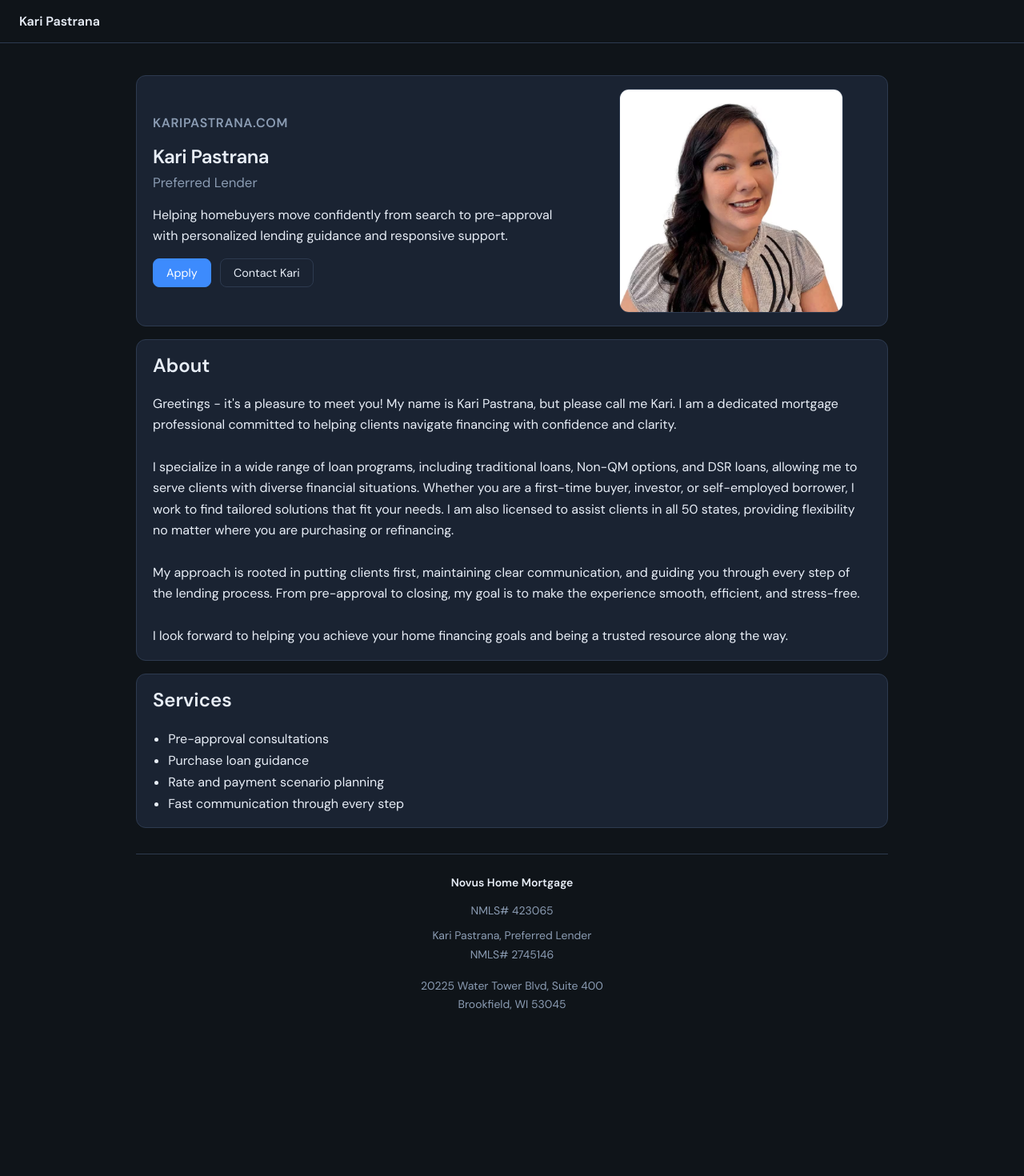
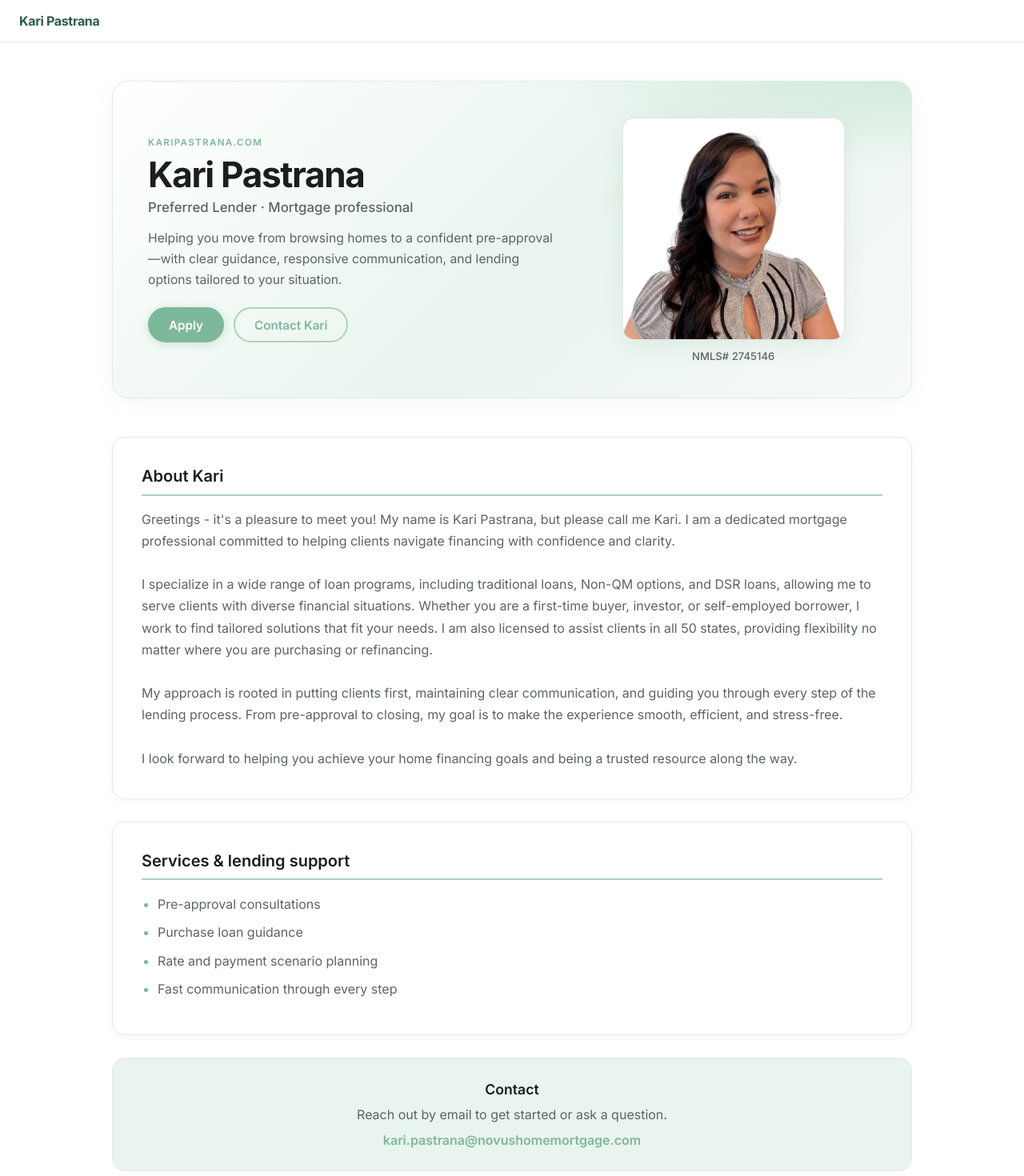
Before and after one commit to JuanPablo-29/loan-crm, a Next.js app in the folder web/: page / in a window 1280 px wide. Shown: the top 1470 px of the page at 80% size. Before the commit the page ends 1315 px from the top, so only its background shows below. Built offline with nearby package versions, Linux system fonts and the light colour scheme; no server answers.

Commit message:
Stylized

```diff
--- /dev/null
+++ b/web/app/landing.module.css
@@ -0,0 +1,287 @@
+/* Public landing (karipastrana.com) — white + pastel green accent */
+
+.fullBleed {
+  background: #ffffff;
+  margin-left: calc(50% - 50vw);
+  margin-right: calc(50% - 50vw);
+  width: 100vw;
+  min-height: calc(100vh - 57px);
+}
+
+.page {
+  --landing-accent: #a8d5ba;
+  --landing-accent-dark: #7eb89a;
+  --landing-accent-soft: #e8f4ed;
+  --landing-text: #1a1f1c;
+  --landing-muted: #5c6560;
+  --landing-border: #e2ebe5;
+
+  background: #ffffff;
+  color: var(--landing-text);
+  font-family: "Inter", system-ui, -apple-system, sans-serif;
+  min-height: calc(100vh - 57px);
+  margin: 0 auto;
+  max-width: 1080px;
+  padding: clamp(1.5rem, 4vw, 3rem) clamp(1.25rem, 4vw, 2.5rem) clamp(2.5rem, 5vw, 4rem);
+}
+
+.hero {
+  position: relative;
+  border-radius: 20px;
+  padding: clamp(1.75rem, 4vw, 2.75rem);
+  margin-bottom: clamp(2rem, 5vw, 3rem);
+  background: linear-gradient(135deg, #ffffff 0%, var(--landing-accent-soft) 55%, #f7faf8 100%);
+  border: 1px solid var(--landing-border);
+  box-shadow: 0 4px 24px rgba(45, 106, 79, 0.06);
+  overflow: hidden;
+}
+
+.hero::before {
+  content: "";
+  position: absolute;
+  inset: 0;
+  background: radial-gradient(ellipse 80% 50% at 100% 0%, rgba(168, 213, 186, 0.35), transparent 55%);
+  pointer-events: none;
+}
+
+.heroInner {
+  position: relative;
+  z-index: 1;
+  display: grid;
+  grid-template-columns: 1fr;
+  gap: clamp(1.5rem, 3vw, 2.25rem);
+  align-items: center;
+}
+
+@media (min-width: 768px) {
+  .heroInner {
+    grid-template-columns: minmax(0, 1.45fr) minmax(220px, 1fr);
+  }
+}
+
+.eyebrow {
+  margin: 0 0 0.5rem;
+  color: var(--landing-accent-dark);
+  font-weight: 600;
+  font-size: 0.72rem;
+  letter-spacing: 0.12em;
+  text-transform: uppercase;
+}
+
+.title {
+  margin: 0 0 0.35rem;
+  font-size: clamp(2rem, 5vw, 2.75rem);
+  font-weight: 700;
+  letter-spacing: -0.03em;
+  line-height: 1.15;
+  color: var(--landing-text);
+}
+
+.subtitle {
+  margin: 0 0 1rem;
+  color: var(--landing-muted);
+  font-size: 1.05rem;
+  font-weight: 500;
+}
+
+.tagline {
+  margin: 0 0 1.35rem;
+  line-height: 1.65;
+  color: var(--landing-muted);
+  font-size: 0.98rem;
+  max-width: 36rem;
+}
+
+.ctaRow {
+  display: flex;
+  flex-wrap: wrap;
+  gap: 0.75rem;
+}
+
+.btnPrimary {
+  display: inline-flex;
+  align-items: center;
+  justify-content: center;
+  padding: 0.65rem 1.5rem;
+  border-radius: 9999px;
+  font-size: 0.95rem;
+  font-weight: 600;
+  text-decoration: none;
+  color: #ffffff !important;
+  background: var(--landing-accent-dark);
+  border: 2px solid var(--landing-accent-dark);
+  box-shadow: 0 2px 12px rgba(126, 184, 154, 0.35);
+  transition: background 0.2s ease, border-color 0.2s ease, transform 0.15s ease, box-shadow 0.2s ease;
+}
+
+.btnPrimary:hover {
+  background: #6aa888;
+  border-color: #6aa888;
+  transform: translateY(-1px);
+  box-shadow: 0 4px 16px rgba(126, 184, 154, 0.45);
+}
+
+.btnSecondary {
+  display: inline-flex;
+  align-items: center;
+  justify-content: center;
+  padding: 0.65rem 1.5rem;
+  border-radius: 9999px;
+  font-size: 0.95rem;
+  font-weight: 600;
+  text-decoration: none;
+  color: var(--landing-accent-dark) !important;
+  background: transparent;
+  border: 2px solid var(--landing-accent);
+  transition: background 0.2s ease, color 0.2s ease, border-color 0.2s ease;
+}
+
+.btnSecondary:hover {
+  background: var(--landing-accent-soft);
+  border-color: var(--landing-accent-dark);
+  color: #2d5c47 !important;
+}
+
+@media (max-width: 480px) {
+  .ctaRow {
+    flex-direction: column;
+  }
+
+  .btnPrimary,
+  .btnSecondary {
+    width: 100%;
+  }
+}
+
+.photoCol {
+  text-align: center;
+  justify-self: center;
+  align-self: center;
+  width: 100%;
+  max-width: 280px;
+}
+
+.photo {
+  display: block;
+  width: 100%;
+  max-width: 280px;
+  height: auto;
+  margin: 0 auto;
+  object-fit: contain;
+  object-position: center top;
+  border-radius: 16px;
+  border: 2px solid var(--landing-border);
+  box-shadow: 0 8px 28px rgba(45, 106, 79, 0.08);
+}
+
+.nmlsPhoto {
+  margin: 0.7rem 0 0;
+  color: var(--landing-muted);
+  font-size: 0.82rem;
+  font-weight: 500;
+}
+
+.section {
+  border-radius: 16px;
+  padding: clamp(1.5rem, 3vw, 2.25rem);
+  margin-bottom: clamp(1.25rem, 3vw, 1.75rem);
+  background: #ffffff;
+  border: 1px solid var(--landing-border);
+  box-shadow: 0 2px 16px rgba(0, 0, 0, 0.04);
+}
+
+.sectionTitle {
+  margin: 0 0 1rem;
+  font-size: 1.25rem;
+  font-weight: 600;
+  color: var(--landing-text);
+  padding-bottom: 0.65rem;
+  border-bottom: 2px solid var(--landing-accent);
+  display: inline-block;
+  width: 100%;
+}
+
+.bodyText {
+  margin: 0;
+  line-height: 1.7;
+  color: var(--landing-muted);
+  font-size: 1rem;
+}
+
+.list {
+  margin: 0;
+  padding-left: 1.25rem;
+  line-height: 1.85;
+  color: var(--landing-muted);
+}
+
+.list li {
+  margin-bottom: 0.35rem;
+}
+
+.list li::marker {
+  color: var(--landing-accent-dark);
+}
+
+.contactSection {
+  border-radius: 16px;
+  padding: clamp(1.25rem, 3vw, 1.75rem);
+  margin-bottom: clamp(1.5rem, 3vw, 2rem);
+  background: var(--landing-accent-soft);
+  border: 1px solid var(--landing-border);
+  text-align: center;
+}
+
+.contactTitle {
+  margin: 0 0 0.5rem;
+  font-size: 1.1rem;
+  font-weight: 600;
+  color: var(--landing-text);
+}
+
+.contactLink {
+  color: var(--landing-accent-dark) !important;
+  font-weight: 600;
+  text-decoration: none;
+  border-bottom: 1px solid transparent;
+  transition: border-color 0.2s ease, color 0.2s ease;
+}
+
+.contactLink:hover {
+  border-bottom-color: var(--landing-accent-dark);
+  color: #2d5c47 !important;
+}
+
+.footer {
+  margin-top: clamp(2rem, 4vw, 2.75rem);
+  padding: clamp(1.5rem, 3vw, 2rem) clamp(1rem, 2vw, 1.5rem);
+  border-top: 2px solid var(--landing-accent);
+  background: #f9fbf9;
+  border-radius: 0 0 12px 12px;
+  color: var(--landing-muted);
+  font-size: 0.8125rem;
+  line-height: 1.65;
+  text-align: center;
+}
+
+.footerInner {
+  max-width: 520px;
+  margin: 0 auto;
+}
+
+.footerCompany {
+  margin: 0 0 0.5rem;
+  color: var(--landing-text);
+  font-weight: 600;
+  font-size: 0.875rem;
+}
+
+.footerNmls {
+  margin: 0 0 1rem;
+}
+
+.footerAddress {
+  margin: 0;
+  font-style: normal;
+  color: var(--landing-muted);
+}
--- a/web/app/layout.tsx
+++ b/web/app/layout.tsx
@@ -13,14 +13,15 @@ export default function RootLayout({ children }: { children: React.ReactNode })
         <link rel="preconnect" href="https://fonts.googleapis.com" />
         <link rel="preconnect" href="https://fonts.gstatic.com" crossOrigin="anonymous" />
         <link
-          href="https://fonts.googleapis.com/css2?family=DM+Sans:ital,opsz,wght@0,9..40,400;0,9..40,500;0,9..40,600;1,9..40,400&display=swap"
+          href="https://fonts.googleapis.com/css2?family=DM+Sans:ital,opsz,wght@0,9..40,400;0,9..40,500;0,9..40,600;1,9..40,400&family=Inter:ital,opsz,wght@0,14..32,400;0,14..32,500;0,14..32,600;0,14..32,700&display=swap"
           rel="stylesheet"
         />
       </head>
       <body>
         <header
           style={{
-            borderBottom: "1px solid var(--border)",
+            borderBottom: "1px solid #e2ebe5",
+            background: "#ffffff",
             padding: "1rem 1.5rem",
             display: "flex",
             alignItems: "center",
@@ -28,7 +29,16 @@ export default function RootLayout({ children }: { children: React.ReactNode })
             gap: "1rem",
           }}
         >
-          <a href="/" style={{ textDecoration: "none", color: "var(--text)", fontWeight: 600 }}>
+          <a
+            href="/"
+            style={{
+              textDecoration: "none",
+              color: "#2d5c47",
+              fontWeight: 700,
+              fontFamily: '"Inter", system-ui, sans-serif',
+              letterSpacing: "-0.02em",
+            }}
+          >
             Kari Pastrana
           </a>
         </header>
--- a/web/app/page.tsx
+++ b/web/app/page.tsx
@@ -1,53 +1,43 @@
+import styles from "./landing.module.css";
+
 export default function Home() {
   const applicationUrl = process.env.NEXT_PUBLIC_EXTERNAL_APPLICATION_URL ?? "#";
 
   return (
-    <main style={{ maxWidth: 980, margin: "0 auto", padding: "2.5rem 1.25rem 3rem" }}>
-      <section
-        className="card"
-        style={{
-          display: "grid",
-          gridTemplateColumns: "minmax(0, 1.5fr) minmax(240px, 1fr)",
-          gap: "1.5rem",
-          alignItems: "center",
-        }}
-      >
+    <div className={styles.fullBleed}>
+    <main className={styles.page}>
+      <section className={styles.hero} aria-label="Introduction">
+        <div className={styles.heroInner}>
           <div>
-          <p style={{ marginTop: 0, color: "var(--muted)", fontWeight: 600, letterSpacing: "0.04em" }}>
-            KARIPASTRANA.COM
+            <p className={styles.eyebrow}>KARIPASTRANA.COM</p>
+            <h1 className={styles.title}>Kari Pastrana</h1>
+            <p className={styles.subtitle}>Preferred Lender · Mortgage professional</p>
+            <p className={styles.tagline}>
+              Helping you move from browsing homes to a confident pre-approval—with clear guidance, responsive
+              communication, and lending options tailored to your situation.
             </p>
-          <h1 style={{ marginTop: 0, marginBottom: "0.4rem" }}>Kari Pastrana</h1>
-          <p style={{ marginTop: 0, color: "var(--muted)", fontSize: "1.05rem" }}>Preferred Lender</p>
-          <p style={{ lineHeight: 1.6 }}>
-            Helping homebuyers move confidently from search to pre-approval with personalized lending guidance
-            and responsive support.
-          </p>
-          <div style={{ display: "flex", gap: "0.7rem", flexWrap: "wrap", marginTop: "1rem" }}>
-            <a href={applicationUrl} className="btn btn-primary" style={{ textDecoration: "none" }}>
+            <div className={styles.ctaRow}>
+              <a href={applicationUrl} className={styles.btnPrimary}>
                 Apply
               </a>
-            <a
-              href="mailto:kari.pastrana@novushomemortgage.com"
-              className="btn"
-              style={{ textDecoration: "none" }}
-            >
+              <a href="mailto:kari.pastrana@novushomemortgage.com" className={styles.btnSecondary}>
                 Contact Kari
               </a>
             </div>
           </div>
-        <div style={{ justifySelf: "center", width: "100%", maxWidth: 280 }}>
-          <img
-            src="/kari.jpg"
-            alt="Kari Pastrana profile placeholder"
-            style={{ width: "100%", borderRadius: 12, border: "1px solid var(--border)", display: "block" }}
-          />
+          <div className={styles.photoCol}>
+            <img src="/kari.jpg" alt="Kari Pastrana" className={styles.photo} />
+            <p className={styles.nmlsPhoto}>NMLS# 2745146</p>
+          </div>
         </div>
       </section>
 
-      <section className="card" style={{ marginTop: "1rem" }}>
-        <h2 style={{ marginTop: 0 }}>About</h2>
-        <p style={{ marginBottom: 0, lineHeight: 1.65 }}>
-          Greetings - it's a pleasure to meet you! My name is Kari Pastrana, but please call me Kari. I am a
+      <section className={styles.section} aria-labelledby="about-heading">
+        <h2 id="about-heading" className={styles.sectionTitle}>
+          About Kari
+        </h2>
+        <p className={styles.bodyText}>
+          Greetings - it&apos;s a pleasure to meet you! My name is Kari Pastrana, but please call me Kari. I am a
           dedicated mortgage professional committed to helping clients navigate financing with confidence and
           clarity.
           <br />
@@ -69,9 +59,11 @@ export default function Home() {
         </p>
       </section>
 
-      <section className="card" style={{ marginTop: "1rem" }}>
-        <h2 style={{ marginTop: 0 }}>Services</h2>
-        <ul style={{ margin: 0, paddingLeft: "1.2rem", lineHeight: 1.7 }}>
+      <section className={styles.section} aria-labelledby="services-heading">
+        <h2 id="services-heading" className={styles.sectionTitle}>
+          Services &amp; lending support
+        </h2>
+        <ul className={styles.list}>
           <li>Pre-approval consultations</li>
           <li>Purchase loan guidance</li>
           <li>Rate and payment scenario planning</li>
@@ -79,33 +71,23 @@ export default function Home() {
         </ul>
       </section>
 
-      <footer
-        role="contentinfo"
-        style={{
-          marginTop: "2rem",
-          paddingTop: "1.5rem",
-          borderTop: "1px solid var(--border)",
-          color: "var(--muted)",
-          fontSize: "0.875rem",
-          lineHeight: 1.65,
-          textAlign: "center",
-        }}
-      >
-        <div style={{ maxWidth: 520, margin: "0 auto" }}>
-          <p style={{ margin: "0 0 0.75rem", color: "var(--text)", fontWeight: 600 }}>Novus Home Mortgage</p>
-          <p style={{ margin: "0 0 0.5rem" }}>NMLS# 423065</p>
-          <p style={{ margin: "0 0 1rem" }}>
-            Kari Pastrana, Preferred Lender
-            <br />
-            NMLS# 2745146
+      <section className={styles.contactSection} aria-labelledby="contact-heading">
+        <h2 id="contact-heading" className={styles.contactTitle}>
+          Contact
+        </h2>
+        <p className={styles.bodyText} style={{ marginBottom: "0.5rem" }}>
+          Reach out by email to get started or ask a question.
         </p>
-          <address
-            style={{
-              margin: 0,
-              fontStyle: "normal",
-              color: "var(--muted)",
-            }}
-          >
+        <a href="mailto:kari.pastrana@novushomemortgage.com" className={styles.contactLink}>
+          kari.pastrana@novushomemortgage.com
+        </a>
+      </section>
+
+      <footer role="contentinfo" className={styles.footer}>
+        <div className={styles.footerInner}>
+          <p className={styles.footerCompany}>Novus Home Mortgage</p>
+          <p className={styles.footerNmls}>NMLS# 423065</p>
+          <address className={styles.footerAddress}>
             20225 Water Tower Blvd, Suite 400
             <br />
             Brookfield, WI 53045
@@ -113,5 +95,6 @@ export default function Home() {
         </div>
       </footer>
     </main>
+    </div>
   );
 }
```
Lines whose indentation alone changed are shown as unchanged.
